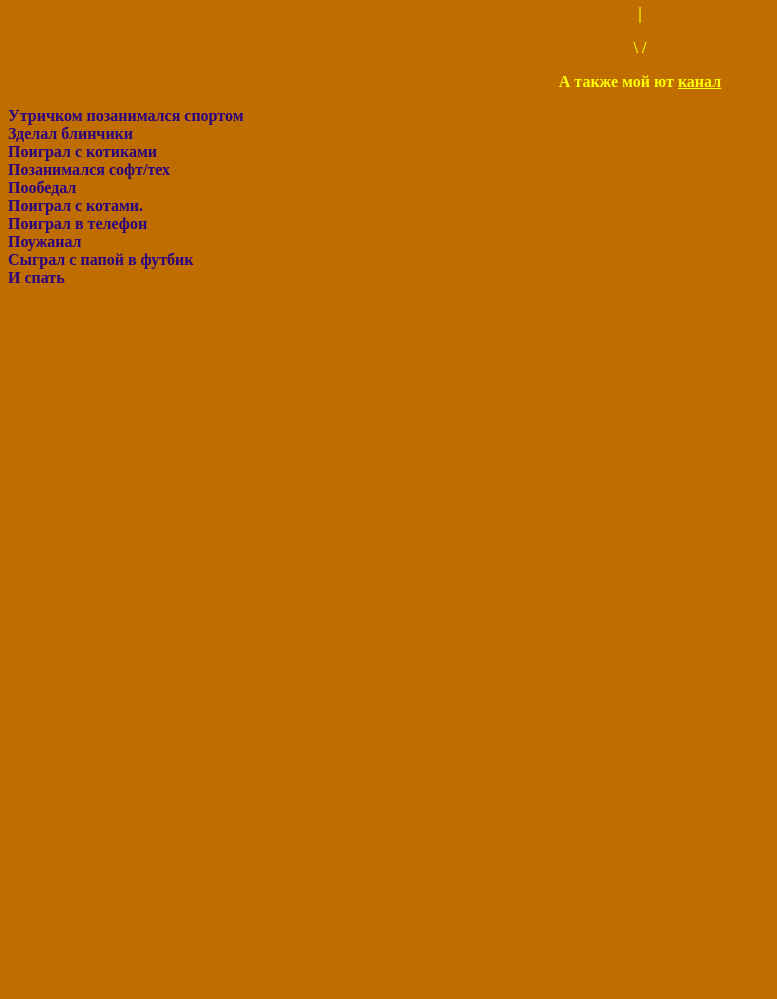
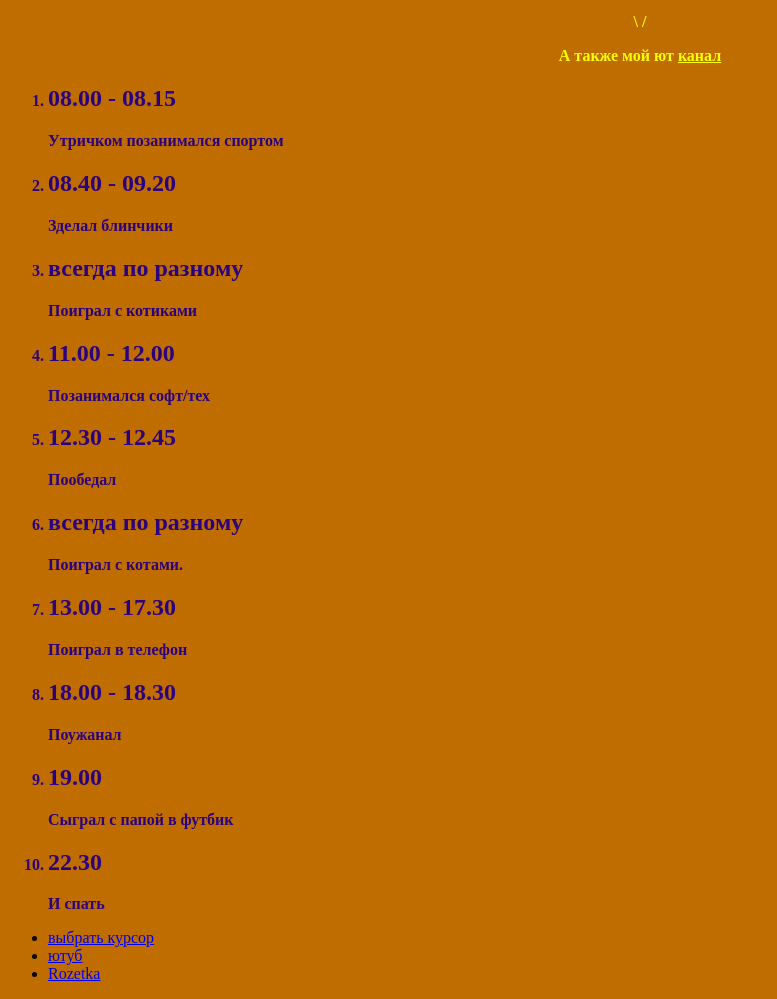
Before and after one commit to LONELY-DUckWolf/dddd, a plain HTML site: page index.html in a window 1280 px wide. Shown: the part 516-1515 px from the top of the page, without its empty margins (0-777 px from the left). Before the commit the page ends 811 px from the top, so only its background shows below. Drawn offline with Linux system fonts and the light colour scheme.

Commit message:
wdfzbwxer

```diff
--- a/index.html
+++ b/index.html
@@ -9,9 +9,9 @@
 </head>
 <body class="body">
     <h1 class="bob">Мой досуг!</h1>
-    <h3 class="I">Ща немного о бо мне! Меня зовут Борислав. Мне 11 лет. Увлекаюсь ютубом и айти, это если про професии, а так футбол, баскет, лего, котами и тхеквондо!</h3>
+    <article class="I">Ща немного о бо мне! Меня зовут Борислав. Мне 11 лет. Увлекаюсь ютубом и айти, это если про професии, а так футбол, баскет, лего, котами и тхеквондо!</article>
     <h3 class="I">А эт я.</h3>
-    <img class="II"  src="bublik.jpg" alt="I">
+    <img class="II  "  src="bublik.jpg" alt="I">
 
     <b class="bob">
         <p>Мой досуг на выходных!</p>
@@ -24,17 +24,83 @@
     </b>
     <main class="section">
         <b>
-            <section>Утричком позанимался спортом</section>
-            <section>Зделал блинчики</section>
-            <section>Поиграл с котиками</section>
-            <section>Позанимался софт/тех</section>
-            <section>Пообедал</section>
-            <section>Поиграл с котами.</section>
-            <section>Поиграл в телефон</section>
-            <section>Поужанал</section>
-            <section>Сыграл с папой в футбик</section>
-            <section>И спать</section>
+            <ol>
+                <li>
+                    <section>
+                        <h2>08.00 - 08.15</h2>
+                        <p>Утричком позанимался спортом</p>
+                    </section>
+                </li>
+                <li>
+                    <section>
+                        <h2>08.40 - 09.20</h2>
+                        <p>Зделал блинчики</p>
+                    </section>
+                </li>
+                <li>
+                    <section>
+                        <h2>всегда по разному</h2>
+                        <p>Поиграл с котиками</p>
+                    </section>
+                </li>
+                <li>
+                    <section>
+                        <h2>11.00 - 12.00</h2>
+                        <p>Позанимался софт/тех</p>
+                    </section>
+                </li>
+                <li>
+                    <section>
+                        <h2>12.30 - 12.45</h2>
+                        <p>Пообедал</p>
+                    </section>
+                </li>
+                <li>
+                    <section>
+                        <h2>всегда по разному</h2>
+                        <p>Поиграл с котами.</p>
+                    </section>
+                </li>
+                <li>
+                    <section>
+                        <h2>13.00 - 17.30</h2>
+                        <p>Поиграл в телефон</p>
+                    </section>
+                </li>
+                <li>
+                    <section>
+                        <h2>18.00 - 18.30</h2>
+                        <p>Поужанал</p>
+                    </section>
+                </li>
+                <li>
+                    <section>
+                        <h2>19.00</h2>
+                        <p>Сыграл с папой в футбик</p>
+                    </section>
+                </li>
+                <li>
+                    <section>
+                        <h2>22.30</h2>
+                        <p>И спать</p>
+                    </section>
+                </li>
+            </ol>
         </b>
     </main>
+
+    <ul>
+        <li>
+            <a href="https://custom-cursor.com/en">выбрать курсор</a>
+        </li>
+
+        <li>
+            <a href="https://www.youtube.com/">ютуб</a>
+        </li>
+
+        <li>
+            <a href="https://rozetka.com.ua/">Rozetka</a>
+        </li>
+    </ul>
 </body>
 </html>
```
Also changed, not shown: Untitled-1.html (deleted, +0 -40 lines).
